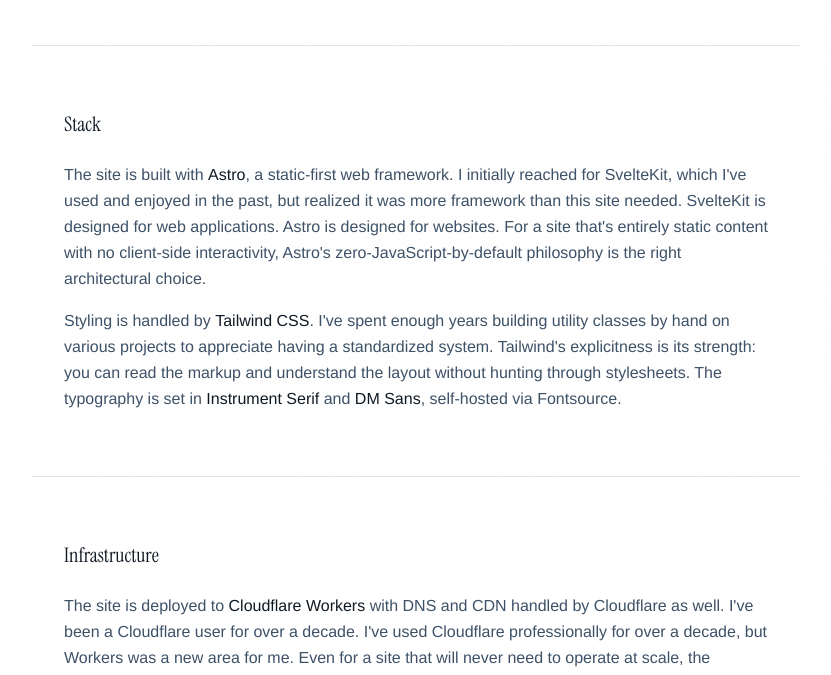
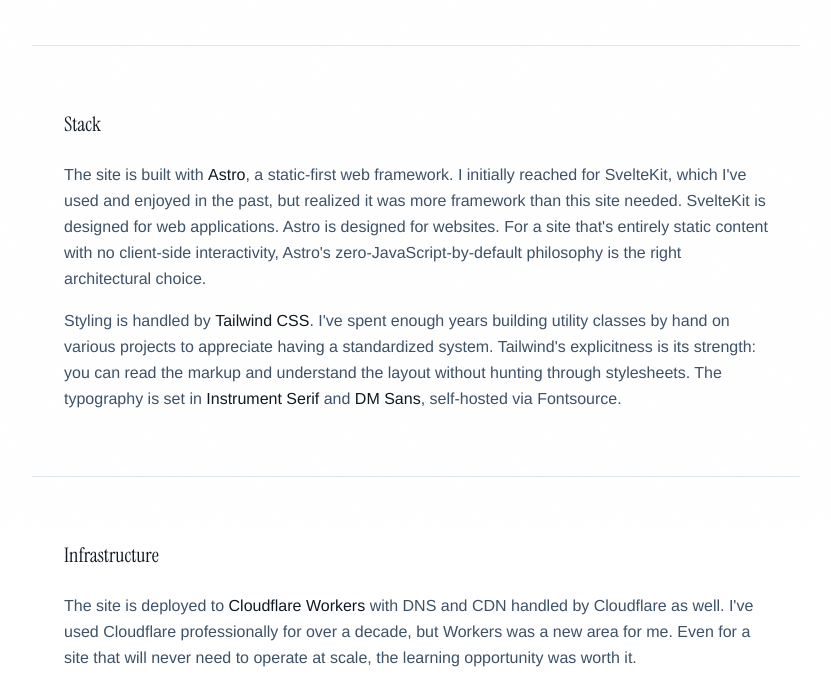
Before and after one commit to SnakeDoc/jasonsipula.com, an Astro site: page /colophon in a window 1280 px wide. Shown: the part 273-948 px from the top of the page, without its empty margins (224-1055 px from the left). Built offline with nearby package versions, Linux system fonts and the light colour scheme; Astro itself is replaced by a stand-in of ours.

Commit message:
fix writing error

```diff
--- a/src/pages/colophon.astro
+++ b/src/pages/colophon.astro
@@ -63,10 +63,9 @@
         The site is deployed to <strong class="text-ink font-normal"
           >Cloudflare Workers</strong
         >
-        with DNS and CDN handled by Cloudflare as well. I've been a Cloudflare user
-        for over a decade. I've used Cloudflare professionally for over a decade,
-        but Workers was a new area for me. Even for a site that will never need to
-        operate at scale, the learning opportunity was worth it.
+        with DNS and CDN handled by Cloudflare as well. I've used Cloudflare professionally
+        for over a decade, but Workers was a new area for me. Even for a site that
+        will never need to operate at scale, the learning opportunity was worth it.
       </p>
       <p>
         TLS is automatic via Cloudflare. I was an early advocate for full-site
```
